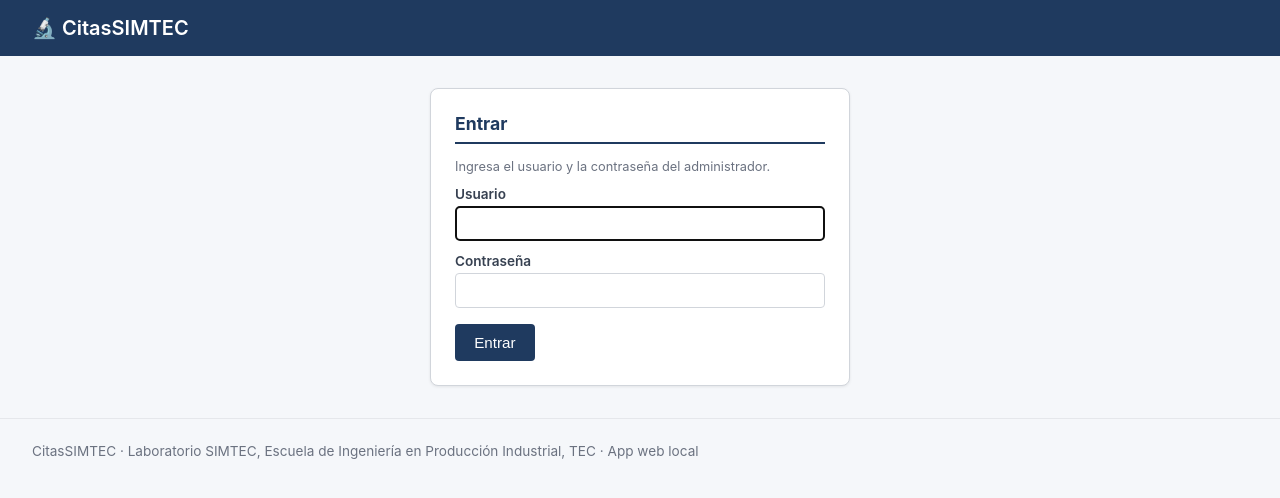
After one commit to valverdepau/citas_simtec, a Flask app: page /login in a window 1280 px wide. The commit adds this page. Shown: the top 498 px of the page. Run offline with Flask 3, Linux system fonts and the light colour scheme.

Commit message:
Login con usuario administrador por variables de entorno

```diff
--- /dev/null
+++ b/app/controllers/auth.py
@@ -0,0 +1,92 @@
+"""Control de acceso con usuario administrador (sin base de datos).
+
+Las credenciales se leen SOLO de variables de entorno:
+- APP_USUARIO: usuario administrador.
+- APP_CLAVE: contraseña del administrador.
+- SECRET_KEY: clave de la sesión de Flask.
+
+Este módulo solo expone las rutas de ingreso y salida y el decorador
+`login_requerido`; las reglas de negocio siguen en los modelos.
+"""
+
+from __future__ import annotations
+
+import hmac
+import os
+from functools import wraps
+
+from flask import (
+    Blueprint,
+    current_app,
+    redirect,
+    render_template,
+    request,
+    session,
+    url_for,
+)
+
+auth_bp = Blueprint("auth", __name__)
+
+VARIABLES_REQUERIDAS = ("APP_USUARIO", "APP_CLAVE", "SECRET_KEY")
+MENSAJE_FALTANTES = "Faltan variables de entorno: APP_USUARIO, APP_CLAVE o SECRET_KEY"
+
+
+def acceso_configurado() -> bool:
+    """Indica si las tres variables de entorno del acceso están presentes."""
+    return all(bool(os.environ.get(nombre, "").strip()) for nombre in VARIABLES_REQUERIDAS)
+
+
+def login_requerido(vista):
+    """Exige haber entrado para acceder a la vista protegida."""
+
+    @wraps(vista)
+    def envoltura(*args, **kwargs):
+        if not acceso_configurado():
+            return redirect(url_for("auth.login"))
+        if not session.get("usuario"):
+            return redirect(url_for("auth.login"))
+        return vista(*args, **kwargs)
+
+    return envoltura
+
+
+@auth_bp.route("/login", methods=["GET"])
+def login():
+    """Muestra el formulario de ingreso (GET /login)."""
+    return render_template("login.html")
+
+
+@auth_bp.route("/login", methods=["POST"])
+def autenticar():
+    """Compara usuario y contraseña con las variables de entorno (POST /login)."""
+    if not acceso_configurado():
+        print(MENSAJE_FALTANTES)
+        return render_template(
+            "login.html",
+            error="El acceso no está configurado. Revisa las variables de entorno.",
+        )
+
+    usuario = request.form.get("usuario", "")
+    clave = request.form.get("clave", "")
+
+    usuario_ok = hmac.compare_digest(
+        usuario.encode("utf-8"), str(current_app.config["APP_USUARIO"]).encode("utf-8")
+    )
+    clave_ok = hmac.compare_digest(
+        clave.encode("utf-8"), str(current_app.config["APP_CLAVE"]).encode("utf-8")
+    )
+
+    if usuario_ok and clave_ok:
+        session.clear()
+        session.permanent = True  # la sesión expira a las 8 horas
+        session["usuario"] = usuario
+        return redirect(url_for("index"))
+
+    return render_template("login.html", error="Usuario o contraseña incorrectos")
+
+
+@auth_bp.route("/salir", methods=["GET"])
+def salir():
+    """Borra la sesión y vuelve al formulario de ingreso (GET /salir)."""
+    session.clear()
+    return redirect(url_for("auth.login"))
--- a/app/templates/base.html
+++ b/app/templates/base.html
@@ -42,6 +42,7 @@
         .card h2 { margin-top: 0; font-size: 1.1rem; color: #1f3a5f; border-bottom: 2px solid #1f3a5f; padding-bottom: 0.5rem; }
         label { display: block; font-size: 0.85rem; font-weight: 600; margin-bottom: 0.25rem; color: #374151; }
         input[type="text"],
+        input[type="password"],
         input[type="date"],
         input[type="time"],
         select,
@@ -88,9 +89,12 @@
     <header>
         <h1>🔬 CitasSIMTEC</h1>
         <nav>
+            {% block nav %}
             <a href="/">Inicio</a>
             <a href="/inicio">Registrar cita</a>
             <a href="/citas">Citas de la semana</a>
+            <a href="/salir">Salir</a>
+            {% endblock %}
         </nav>
     </header>
     <main>
--- /dev/null
+++ b/app/templates/login.html
@@ -0,0 +1,28 @@
+{% extends "base.html" %}
+
+{% block title %}Entrar · CitasSIMTEC{% endblock %}
+
+{% block nav %}{% endblock %}
+
+{% block contenido %}
+<div class="card" style="max-width: 420px; margin: 2rem auto;">
+    <h2>Entrar</h2>
+    <p class="texto-ayuda">Ingresa el usuario y la contraseña del administrador.</p>
+
+    {% if error %}
+    <p class="mensaje rojo">{{ error }}</p>
+    {% endif %}
+
+    <form method="POST" action="/login">
+        <div style="margin-bottom: 0.75rem;">
+            <label for="usuario">Usuario</label>
+            <input type="text" id="usuario" name="usuario" autocomplete="username" autofocus>
+        </div>
+        <div style="margin-bottom: 1rem;">
+            <label for="clave">Contraseña</label>
+            <input type="password" id="clave" name="clave" autocomplete="current-password">
+        </div>
+        <button type="submit">Entrar</button>
+    </form>
+</div>
+{% endblock %}
--- a/pyproject.toml
+++ b/pyproject.toml
@@ -6,6 +6,7 @@ requires-python = ">=3.10"
 dependencies = [
     "flask>=3.1.3",
     "openpyxl>=3.1.5",
+    "python-dotenv>=1.2.4",
 ]
 
 [dependency-groups]
--- a/requirements.txt
+++ b/requirements.txt
@@ -1,3 +1,4 @@
 flask>=3.1.3
 openpyxl>=3.1.5
+python-dotenv>=1.2.4
 pytest>=9.2.0
```
Also changed, not shown: app/__init__.py (+24 -0 lines), app/controllers/citas.py (+12 -0 lines), tests/test_login.py (added, +83 -0 lines), 2 other files.
